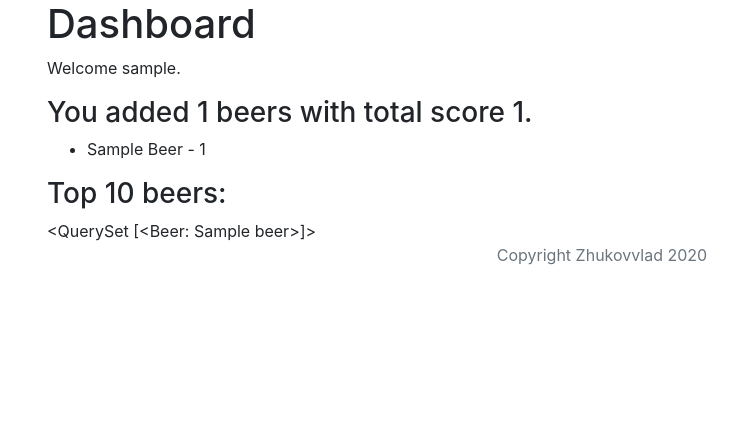
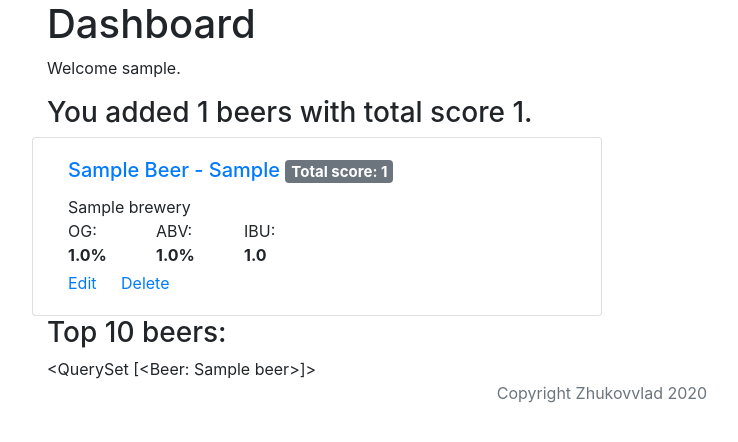
Before and after one commit to zhukovvlad/true_beer, a Django app: page /accounts/ in a window 1280 px wide. Shown: the part 58-500 px from the top of the page, without its empty margins (38-776 px from the left). Run offline with Django 3.2, Linux system fonts and the light colour scheme; a user stored in the database is signed in; tables that the repository leaves empty hold one stand-in row (values such as "Sample post"); some libraries are stand-ins or nearby versions.

Commit message:
Added BeerComment model

```diff
--- a/accounts/templates/accounts/dashboard.html
+++ b/accounts/templates/accounts/dashboard.html
@@ -3,16 +3,33 @@
 {% block content %}
     <h1>Dashboard</h1>
     <p>Welcome {{ user }}.</p>
-    {% if total_count <= 0 %}
+    {% if not total_count %}
         <h3>You added no beer yet. Just do it!</h3>
     {% else %}
         <h3>You added {{ total_count }} beers with total score {{ total_score }}.</h3>
     {% endif %}
-    <ul>
+    <div class="row">
         {% for beer in user_beers %}
-            <li>{{ beer.title_for_render }} - {{ beer.score }}</li>
+            <div class="card col-sm-6">
+                <!--<img src="{{beer.image.url}}" class="card-img-top" alt="{{ beer }}">-->
+                <div class="card-body">
+                    {% if beer.version %}
+                        <h5 class="card-title"><a href="{{ beer.get_absolute_url }}">{{ beer.title_for_render }} - {{ beer.version }}</a> <span class="badge badge-secondary">Total score: {{ beer.score }}</span></h5>
+                    {% else %}
+                        <h5 class="card-title"><a href="{{ beer.get_absolute_url }}">{{ beer.title_for_render }}</a> <span class="badge badge-secondary">Total score: {{ beer.score }}</span></h5>
+                    {% endif %}
+                    {{ beer.brewery }}
+                    <div class="row mb-1">
+                        <div class="col-sm-2">OG: <span class="font-weight-bold">{{ beer.og }}%</span></div>
+                        <div class="col-sm-2">ABV: <span class="font-weight-bold">{{ beer.abv }}%</span></div>
+                        <div class="col-sm-2">IBU: <span class="font-weight-bold">{{ beer.ibu }}</span></div>
+                    </div>
+                        <a href="{% url 'beer:Update' slug=beer.slug %}" class="card-link">Edit</a>
+                        <a href="#" class="card-link">Delete</a>
+                </div>
+            </div>
         {% endfor %}
-    </ul>
+    </div>
     <h3>
     Top 10 beers:
     </h3>
--- a/beerhunt/templates/base.html
+++ b/beerhunt/templates/base.html
@@ -75,5 +75,6 @@
     <script src="https://code.jquery.com/jquery-3.3.1.slim.min.js" integrity="sha384-q8i/X+965DzO0rT7abK41JStQIAqVgRVzpbzo5smXKp4YfRvH+8abtTE1Pi6jizo" crossorigin="anonymous"></script>
     <script src="https://cdnjs.cloudflare.com/ajax/libs/popper.js/1.14.3/umd/popper.min.js" integrity="sha384-ZMP7rVo3mIykV+2+9J3UJ46jBk0WLaUAdn689aCwoqbBJiSnjAK/l8WvCWPIPm49" crossorigin="anonymous"></script>
     <script src="https://stackpath.bootstrapcdn.com/bootstrap/4.1.3/js/bootstrap.min.js" integrity="sha384-ChfqqxuZUCnJSK3+MXmPNIyE6ZbWh2IMqE241rYiqJxyMiZ6OW/JmZQ5stwEULTy" crossorigin="anonymous"></script>
+    <script type="text/javascript" src="{% static 'custom.js' %}"></script>
   </body>
 </html>
--- a/beers/forms.py
+++ b/beers/forms.py
@@ -72,7 +72,7 @@
 
     value = forms.ChoiceField(
         label='Vote',
-        widget=forms.RadioSelect,
+        widget=forms.RadioSelect(attrs={'class': 'custom-input'}),
         choices=Vote.VALUE_CHOICES,
     )
 
--- a/beers/models.py
+++ b/beers/models.py
@@ -146,3 +146,18 @@
 
     class Meta:
         unique_together = ('user', 'beer', )
+
+
+class BeerComment(models.Model):
+    beer = models.ForeignKey(Beer, on_delete=models.CASCADE, related_name='comments')
+    author = models,models.ForeignKey(User, on_delete=models.CASCADE)
+    title = models.CharField(max_length=80)
+    body = models.TextField()
+    created = models.DateTimeField(auto_now_add=True)
+    updated = models.DateTimeField(auto_now=True)
+
+    class Meta:
+        ordering = ('created',)
+
+    def __str__(self):
+        return 'Comment by {} on {}'.format(self.title, self.beer)
--- a/beers/templates/beers/beer_list.html
+++ b/beers/templates/beers/beer_list.html
@@ -5,7 +5,7 @@
 {% endblock %}
 
 {% block content %}
-			<h1>All the beers</h1>
+			<h1>All the beers {{total_beer_list.count}}</h1>
 			<ul class="list-group col">
 			{% for beer in beer_list %}
 					<li class="custom-list-bg row mt-3 pt-2 pb-2">
--- a/breweries/templates/breweries/brewery_detail.html
+++ b/breweries/templates/breweries/brewery_detail.html
@@ -11,7 +11,11 @@
 	<ul class="list-group list-group-horizontal">
   	{% for beer in object.brewered.all %}
     	<li class="list-group-item">
-        <a href="{{ beer.get_absolute_url }}">{{ beer.title_for_render }}</a>
+		{% if beer.version %}
+        <a href="{{ beer.get_absolute_url }}">{{ beer.title_for_render }} {{ beer.version }}</a>
+		{% else %}
+		<a href="{{ beer.get_absolute_url }}">{{ beer.title_for_render }}</a>
+		{% endif %}
     	</li>
     {% empty %}
     	<li class="list-group-item">Beers are unknown.</li>
--- a/hops/models.py
+++ b/hops/models.py
@@ -27,9 +27,6 @@
 
     objects = HopManager()
 
-    def beer_amount(self):
-        return len(self.used_hops.all())
-
     class Meta:
         ordering = ('name', )
 
--- a/hops/templates/hops/hop_detail.html
+++ b/hops/templates/hops/hop_detail.html
@@ -44,7 +44,7 @@
   <ul class="list-group list-group-horizontal">
   	{% for beer in object.used_hops.all %}
     	<li class="list-group-item">
-        <a href="{{ beer.get_absolute_url }}">{{ beer }}</a>
+        <a href="{{ beer.get_absolute_url }}">{{ beer.title_for_render }}</a>
     	</li>
     {% empty %}
     	<li class="list-group-item">Beers are unknown.</li>
```
Also changed, not shown: beers/templates/beers/beer_detail.html (+14 -3 lines), beers/views.py (+9 -1 lines), beers/migrations/0028_comment.py (added), beers/migrations/0029_auto_20200501_1354.py (added).
